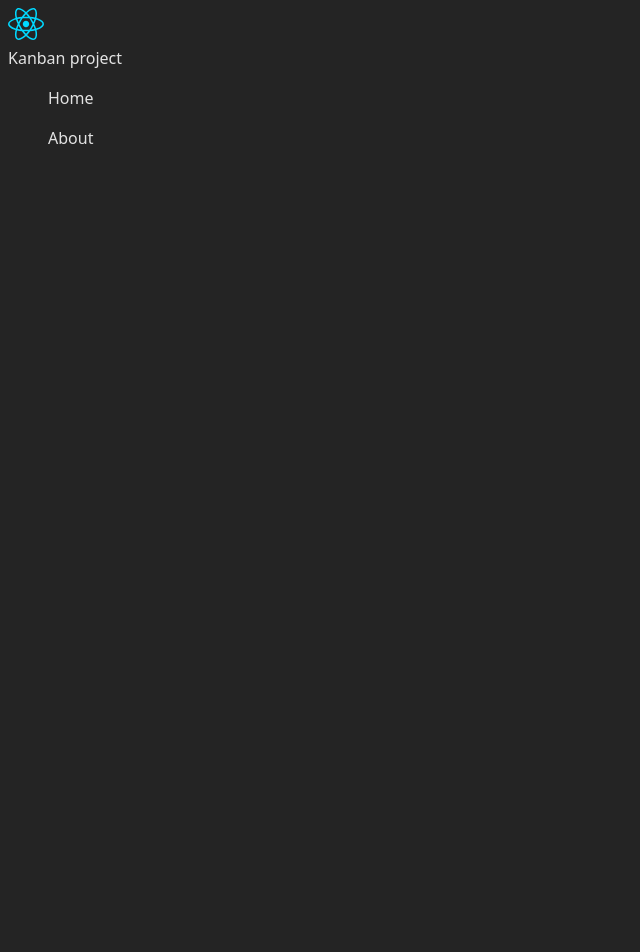
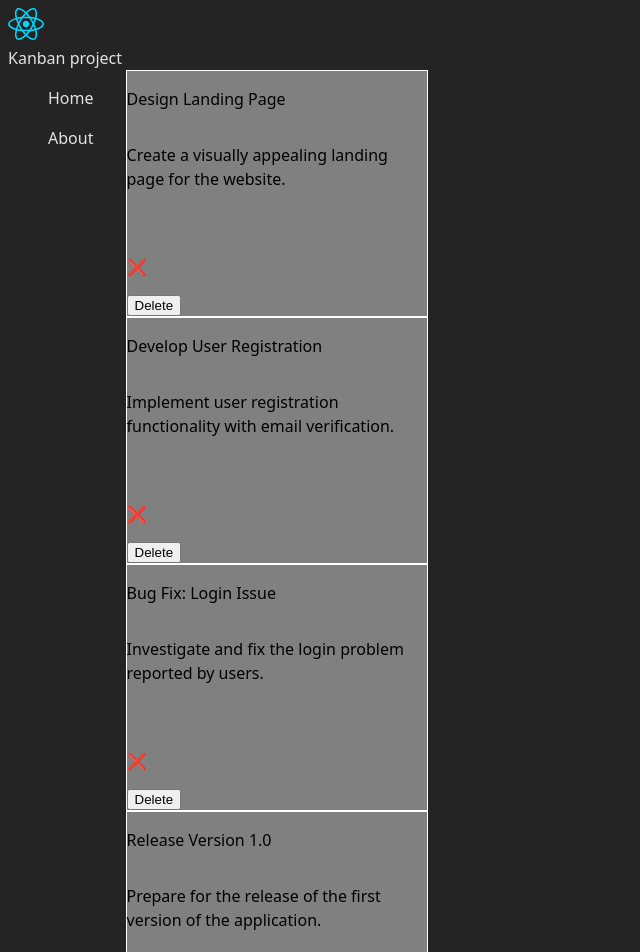
Before and after one commit to malejaroti/M2-Miniproject-kanban, a React (Vite) app: page / in a window 1280 px wide. Shown: the top 952 px of the page, without its empty margins (0-640 px from the left). Before the commit the page ends 800 px from the top, so only its background shows below. Built offline with nearby package versions, Linux system fonts and the light colour scheme.

Commit message:
Add List and ListItem components

```diff
--- a/src/App.jsx
+++ b/src/App.jsx
@@ -1,4 +1,5 @@
 import Footer from "./components/Footer"
+import List from "./components/List"
 import Navbar from "./components/Navbar"
 import Sidebar from './components/Sidebar'
 
@@ -7,7 +8,12 @@ function App() {
   return (
     <>
       <Navbar />
-      <Sidebar/>
+      <div className="main-page">
+        <Sidebar/>
+        <div className="dashboard">
+          <List />
+        </div>
+      </div>
       <Footer />
     </>
   )
--- /dev/null
+++ b/src/assets/data.json
@@ -0,0 +1,52 @@
+[
+  {
+    "id": "1",
+    "title": "Design Landing Page",
+    "description": "Create a visually appealing landing page for the website.",
+    "assignee": "Mary Davis",
+    "status": "To Do",
+    "priority": "High",
+    "createdDate": "2023-09-15",
+    "dueDate": "2023-09-30"
+  },
+  {
+    "id": "2",
+    "title": "Develop User Registration",
+    "description": "Implement user registration functionality with email verification.",
+    "assignee": "Jane Smith",
+    "status": "In Progress",
+    "priority": "Medium",
+    "createdDate": "2023-09-16",
+    "dueDate": "2023-10-10"
+  },
+  {
+    "id": "3",
+    "title": "Bug Fix: Login Issue",
+    "description": "Investigate and fix the login problem reported by users.",
+    "assignee": "Mark Johnson",
+    "status": "In Progress",
+    "priority": "High",
+    "createdDate": "2023-09-17",
+    "dueDate": "2023-09-25"
+  },
+  {
+    "id": "4",
+    "title": "Release Version 1.0",
+    "description": "Prepare for the release of the first version of the application.",
+    "assignee": "Sarah Brown",
+    "status": "To Do",
+    "priority": "High",
+    "createdDate": "2023-09-18",
+    "dueDate": "2023-10-05"
+  },
+  {
+    "id": "5",
+    "title": "Update Documentation",
+    "description": "Update user documentation with the latest features and changes.",
+    "assignee": "David Wilson",
+    "status": "Done",
+    "priority": "Low",
+    "createdDate": "2023-09-19",
+    "dueDate": "2023-09-30"
+  }
+]
--- /dev/null
+++ b/src/components/List.jsx
@@ -0,0 +1,17 @@
+import tasks from "../assets/data.json"
+import ListItem from "./Listitem"
+
+
+function List() {
+  return (
+    <div>
+        {
+            tasks.map(task => (
+                <ListItem task={task} key={task.id}/>
+            ))
+        }
+
+    </div>
+  )
+}
+export default List
--- /dev/null
+++ b/src/components/ListItem.jsx
@@ -0,0 +1,17 @@
+function ListItem({task}) {
+  return (
+    <>
+        <div className="card">
+            <p>{task.title}</p>
+            <p>{task.description}</p>
+            <p>{task.assigenee}</p>
+            <p>{task.status === "Done"? "✔️":"❌"}</p>
+
+            <button className="btn-delete">Delete</button>
+        </div>
+
+    </>
+
+  )
+}
+export default ListItem
--- a/src/index.css
+++ b/src/index.css
@@ -12,3 +12,26 @@
   -webkit-font-smoothing: antialiased;
   -moz-osx-font-smoothing: grayscale;
 }
+
+.card {
+  display: flex;
+  flex-direction: column;
+  width: 300px;
+  height: fit-content;
+  border: 1px solid white;
+}
+
+.main-page {
+  display: flex;
+  gap: 2rem;
+}
+
+.dashboard {
+  display: flex;
+  color: black;
+  background-color: gray;
+}
+
+.btn-delete {
+  width: fit-content;
+}
```
